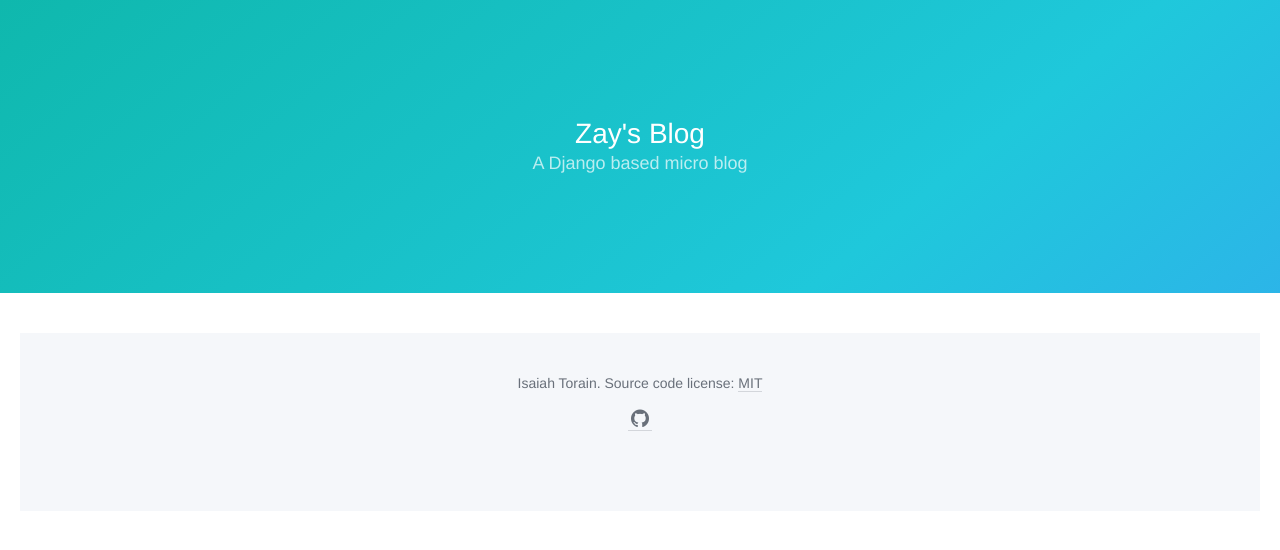
After one commit to itorain/titanobloga, a Django app: template blog/templates/jinja2/layout.html in a window 1280 px wide. The commit adds this page. Shown: the top 550 px of the page. Run offline with Django 3.2, Linux system fonts and the light colour scheme; the template is opened without the code that fills it, so the values that code supplies are empty; some libraries are stand-ins or nearby versions.

Commit message:
Got the blog index page going finally.

```diff
--- /dev/null
+++ b/blog/templates/jinja2/layout.html
@@ -0,0 +1,69 @@
+<!DOCTYPE html>
+<!--[if lt IE 7]>      <html class="no-js lt-ie9 lt-ie8 lt-ie7"> <![endif]-->
+<!--[if IE 7]>         <html class="no-js lt-ie9 lt-ie8"> <![endif]-->
+<!--[if IE 8]>         <html class="no-js lt-ie9"> <![endif]-->
+<!--[if gt IE 8]><!--> <html class="no-js"> <!--<![endif]-->
+<html lang="en">
+
+<head>
+	<meta http-equiv="X-UA-Compatible" content="IE=edge">
+	<meta name="description" content="">
+	<meta name="viewport" content="width=device-width, initial-scale=1">
+	<meta charset="utf-8" />
+	<title>{% block title %}Django Blog{% endblock %}</title>
+	{% load staticfiles %}
+	<link rel="stylesheet" href="{% static 'blog/css/bulma.css' %}">
+	<link rel="stylesheet" href="http://netdna.bootstrapcdn.com/font-awesome/4.0.3/css/font-awesome.css">
+</head>
+
+<body class="blog-body">
+<!--[if lt IE 7]>
+
+            <p class="browsehappy">You are using an <strong>outdated</strong> browser. Please <a href="http://browsehappy.com/">upgrade your browser</a> to improve your experience.</p>
+
+        <![endif]-->
+    <section class="hero is-primary is-bold is-medium">
+    	<div class="hero-head">
+    	</div>
+    	<div class="hero-body">
+    		<div class="container has-text-centered">
+    			<h1 class="title">
+    				Zay's Blog
+    			</h1>
+    			<h2 class="subtitle">
+    				A Django based micro blog
+    			</h2>
+    		</div>
+    	</div>
+    	<div class="hero-foot">
+    		<nav class="nav-center tabs">
+    			<div class="container">
+    				<ul>
+    					{% block navlist %}
+    					{% endblock %}
+    				<ul>
+    			</div>
+    		</nav>
+    	</div>
+    </section>
+    <section class="section">
+		<div class="container is-fluid">
+			{% block content %}
+	   		{% endblock %}
+		</div>
+	<footer class="footer">
+		<div class="container">
+			<div class="content has-text-centered">
+				<p>
+					Isaiah Torain. Source code license: <a href="http://opensource.org/licenses/mit-license.php">MIT</a>
+				</p>
+				<p>
+        			<a class="icon" href="https://github.com/jgthms/bulma">
+          				<i class="fa fa-github"></i>
+        			</a>
+      			</p>
+      		</div>
+      	</div>
+	</footer>
+</body>
+</html>
```
Also changed, not shown: blog/templates/jinja2/header.html (deleted, +0 -33 lines), blog/templates/jinja2/index.html (+24 -4 lines).
